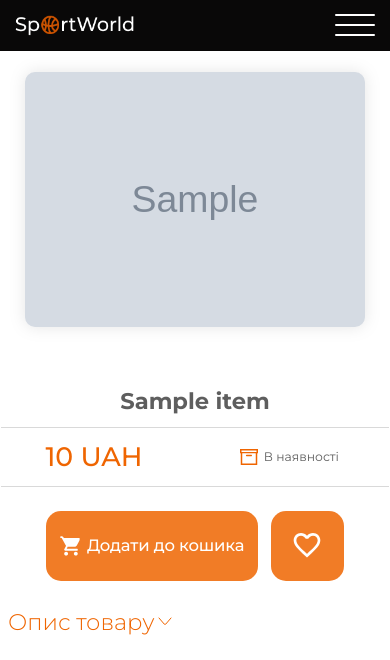
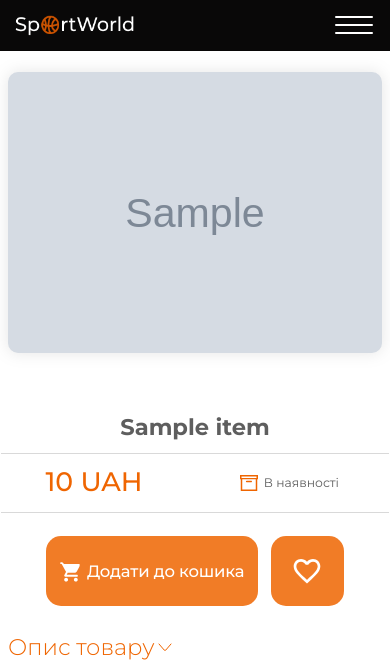
Before and after one commit to SavchynNastya/sportworld_ecommerce, a Django app: page /product/1/ in a window 390 px wide. Shown: the top 660 px of the page. Run offline with Django 4.2, Linux system fonts and the light colour scheme; tables that the repository leaves empty hold one stand-in row (values such as "Sample post"); grey boxes marked "Sample" are stand-in pictures; some libraries are stand-ins or nearby versions; some web fonts are replaced.

Commit message:
little corrections

```diff
--- a/static/css/base.css
+++ b/static/css/base.css
@@ -432,6 +432,12 @@ a {
   }
 }
 @media screen and (max-width: 572px) {
+  .header__burger {
+    height: 18px;
+  }
+  .header__burger-line {
+    width: 38px;
+  }
   .header__logo {
     max-width: 126px;
   }
@@ -2625,6 +2631,7 @@ span.dot:last-child {
   text-transform: lowercase;
   display: block;
   text-align: center;
+  text-decoration: underline;
 }
 
 .item__card {
@@ -3608,11 +3615,8 @@ span.dot:last-child {
 }
 @media screen and (max-width: 900px) {
   .item-page__item__img {
-    height: 350px;
-    width: 350px;
-  }
-  .item-page__left-container {
-    width: 350px;
+    height: auto;
+    width: 100%;
   }
   .item-page__left-container {
     margin-right: 2rem;
@@ -3701,14 +3705,16 @@ span.dot:last-child {
     padding: 1.2rem 1.3rem;
   }
   .item-page__item__img {
-    height: auto;
+    height: 100%;
     width: 100%;
     margin-right: 0;
+  }
+  .left__content {
+    width: 100%;
   }
   .item-page__left-container {
     width: 100%;
     height: auto;
-    max-width: 340px;
     margin-right: 0;
     margin: 6.434rem auto 2.206rem auto;
   }
--- a/static/css/partials_css/_base.scss
+++ b/static/css/partials_css/_base.scss
@@ -398,6 +398,12 @@ a {
 	}
 }
 @media screen and (max-width: 572px) {
+	.header__burger{
+		height: 18px;
+	}
+	.header__burger-line{
+		width: 38px;
+	}
 	.header__logo {
 		max-width: 126px;
 	}
--- a/static/css/partials_css/_index.scss
+++ b/static/css/partials_css/_index.scss
@@ -284,6 +284,7 @@
 	text-transform: lowercase;
 	display: block;
 	text-align: center;
+    text-decoration: underline;
 }
 .item__card {
 	width: 210px;
--- a/static/css/partials_css/_item_page.scss
+++ b/static/css/partials_css/_item_page.scss
@@ -303,12 +303,12 @@
 
 @media screen and (max-width: 900px) {
 	.item-page__item__img {
-		height: 350px;
-		width: 350px;
+		height: auto;
+		width: 100%;
 	}
-	.item-page__left-container{
-		width: 350px;
-	}
+	// .item-page__left-container{
+	// 	width: 350px;
+	// }
 	.item-page__left-container{
 		margin-right: 2rem;
 	}
@@ -396,14 +396,17 @@
 		padding: 1.2rem 1.3rem;
 	}
 	.item-page__item__img {
-		height: auto;
+		height: 100%;
 		width: 100%;
 		margin-right: 0;
+	}
+	.left__content{
+		width: 100%;
 	}
 	.item-page__left-container{
 		width: 100%;
 		height: auto;
-		max-width: 340px;
+		// max-width: 340px;
 		margin-right: 0;
 		margin: 6.434rem auto 2.206rem auto;
 	}
--- a/templates/item_page.html
+++ b/templates/item_page.html
@@ -14,6 +14,7 @@
         <div class="wrapper">
             <h1 class="item-page__item__heading">{{ item.name }}</h1>
             <div class="item-page__item__content">
+                <div class="left__content">
                     <div class="item-page__left-container">
                         <img src="../media/{{ item.image }}" alt="Item Image" class="item-page__item__img">
                         {% if reviews %}
@@ -39,6 +40,7 @@
                             </div>
                         </div>
                         {% endif %}
+                    </div>
                 </div>
                 <h1 class="item-page__item__heading__sm-screen">{{ item.name }}</h1>
                 <div class="item__page__item__full-info" data-id="{{ item.id }}">
```
Also changed, not shown: 1 other file. Lines whose indentation alone changed are shown as unchanged.
